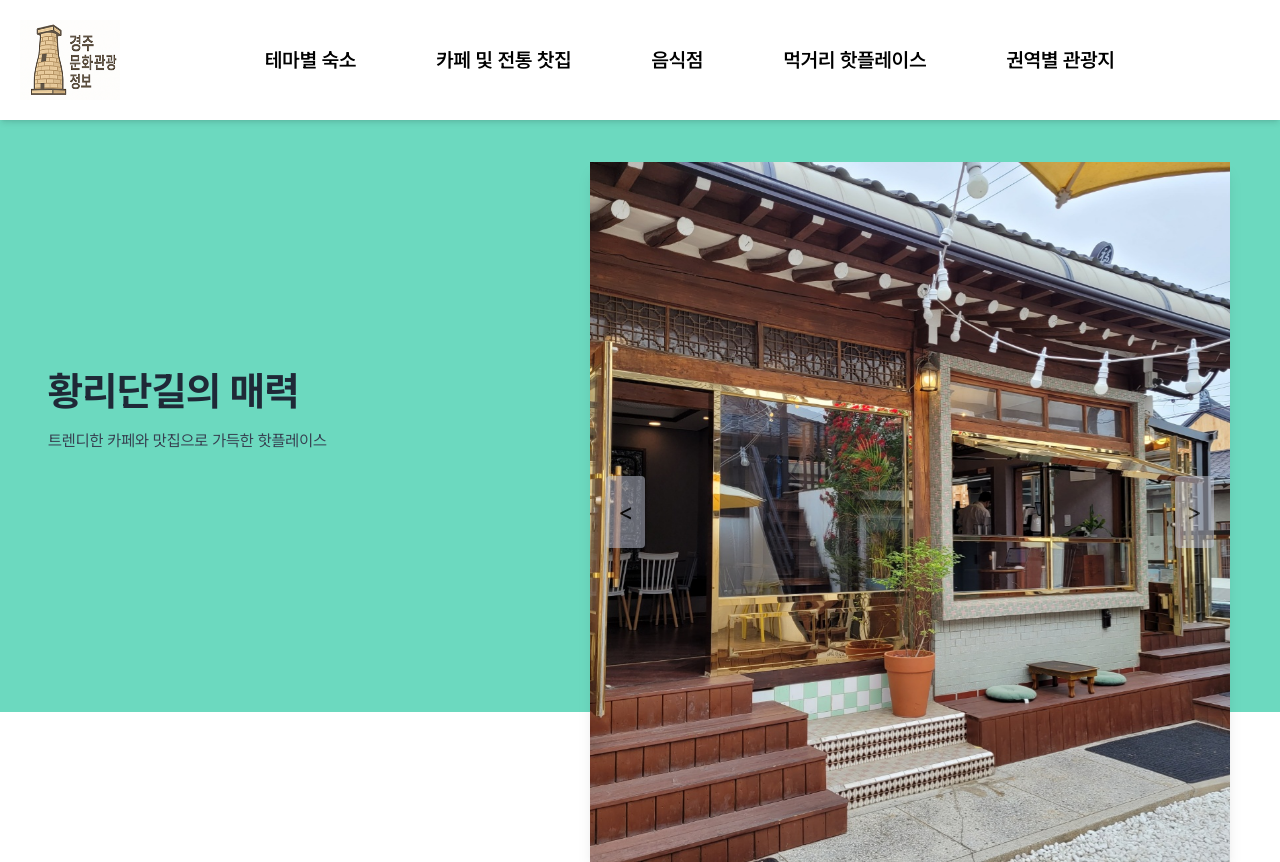
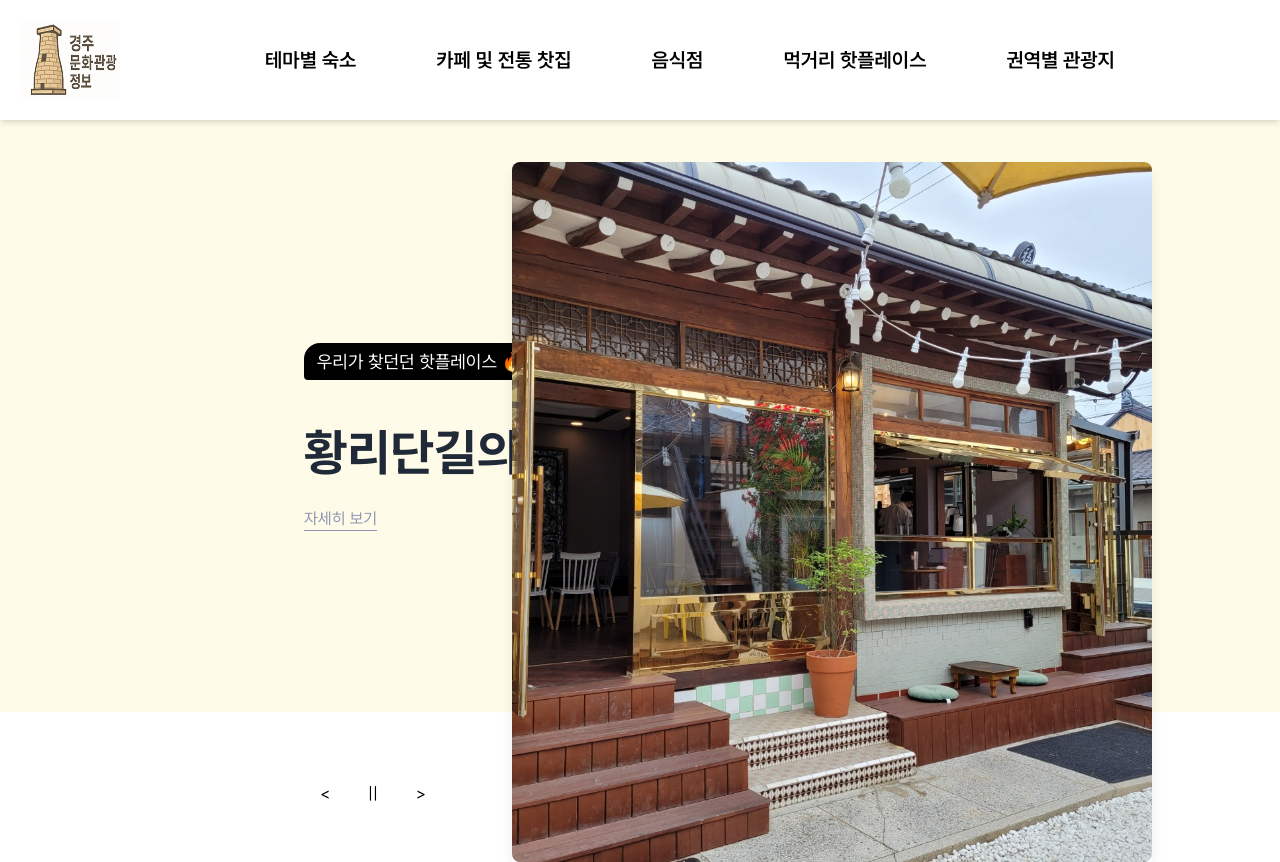
Before and after one commit to jjeankim/mini-project, a React (Vite) app: page / in a window 1280 px wide. Built offline with nearby package versions, Linux system fonts and the light colour scheme.

Commit message:
Chore: 스와이퍼 스타일 수정

```diff
--- a/src/components/common/MainSwiper.jsx
+++ b/src/components/common/MainSwiper.jsx
@@ -3,41 +3,54 @@ import "swiper/css";
 import "swiper/css/navigation";
 import { Autoplay, Navigation, Pagination } from "swiper/modules";
 import { useState } from "react";
+import { Link } from "react-router-dom";
 
 const images = [
   {
     src: "/images/main1.jpg",
     title: "황리단길의 매력",
-    subTitle: "트렌디한 카페와 맛집으로 가득한 핫플레이스",
+    subTitle: "우리가 찾던던 핫플레이스 🔥",
+    bgColor: "bg-yellow-50",
+    to: "/trending",
   },
   {
     src: "/images/main2.jpg",
-    title: "월정교의 고요한 낮",
-    subTitle: "고풍스러운 다리와 함께 흐르는 고요한 물결",
+    title: "월정교의 고요한 낮 ",
+    subTitle: "고풍스러운 다리와 함께 흐르는 고요한 물결 🏯",
+    bgColor: "bg-green-50",
+    to: "/sightseeing",
   },
   {
     src: "/images/main3.jpg",
-    title: "첨성대의 이야기",
-    subTitle: "천년의 시간을 품은 신비로운 별자리 관측소",
+    title: "첨성대의 이야기 ",
+    subTitle: "천년의 시간 🌟",
+    bgColor: "bg-blue-50",
+    to: "/sightseeing",
   },
 ];
 
 const MainSwiper = () => {
-
-  const [currentIndex, setCurrentIndex] = useState(0)
+  const [currentIndex, setCurrentIndex] = useState(0);
 
   return (
-    <div className="relative flex items-center bg-green-100 h-[600px] mt-[112px] overflow-visible">
-      {/* 왼쪽 텍스트: 현재 슬라이드의 타이틀/서브타이틀 */}
-      <div className="flex-1 px-12 z-10">
-        <h2 className="text-4xl font-bold mb-4 text-gray-800">
+    <div
+      className={`relative flex items-center bg-green-100 h-[600px] mt-[112px] overflow-visible transition-colors duration-500 ${images[currentIndex].bgColor}`}
+    >
+      <div className="flex-1 px-12 z-10 absolute left-[20%] bottom-[30%]">
+        <span className=" bg-black text-white text-2lg py-[0.5rem] px-[0.8rem] rounded-2xl rounded-bl">
+          {images[currentIndex].subTitle}
+        </span>
+        <h2 className="mt-[40px] text-[50px] font-bold mb-4 text-gray-800">
           {images[currentIndex].title}
         </h2>
-        <p className="text-lg text-gray-700">{images[currentIndex].subTitle}</p>
+        <Link
+          to={images[currentIndex].to}
+          className="text-lg text-gray-400 underline underline-offset-[6px]"
+        >
+          자세히 보기
+        </Link>
       </div>
-
-      {/* 오른쪽 스와이퍼 */}
-      <div className="absolute top-[50px] right-[50px] w-[50%] h-[700px] shadow-lg z-20">
+      <div className="absolute top-[50px] right-[10%] w-[50%] h-[700px] shadow-lg z-20">
         <Swiper
           modules={[Navigation, Pagination, Autoplay]}
           slidesPerView={1}
@@ -50,23 +63,27 @@ const MainSwiper = () => {
           onSlideChange={(swiper) => {
             setCurrentIndex(swiper.realIndex);
           }}
+          // autoplay={{
+          //   delay: 3000,
+          //   disableOnInteraction: false,
+          // }}
+          // loof={true}
         >
           {images.map((img, i) => (
             <SwiperSlide key={i}>
               <img
                 src={img.src}
                 alt={`Slide ${i + 1}`}
-                className="object-cover w-full h-full"
+                className="object-cover w-full h-full rounded-lg"
               />
             </SwiperSlide>
           ))}
         </Swiper>
-
-        {/* 스와이퍼 네비게이션 */}
-        <button className="custom-prev absolute top-1/2 left-4 -translate-y-1/2 bg-gray-300 opacity-[0.5] px-3 py-5 rounded z-10 text-2xl">
+        <button className="custom-prev absolute bottom-[8%] left-[-12rem] z-30">
           &lt;
         </button>
-        <button className="custom-next absolute top-1/2 right-4 -translate-y-1/2 bg-gray-300 opacity-[0.5] px-3 py-5 rounded z-10 text-2xl">
+        <span className="absolute bottom-[8%] left-[-9rem] z-30">||</span>
+        <button className="custom-next absolute bottom-[8%] left-[-6rem] z-30">
           &gt;
         </button>
       </div>
```
